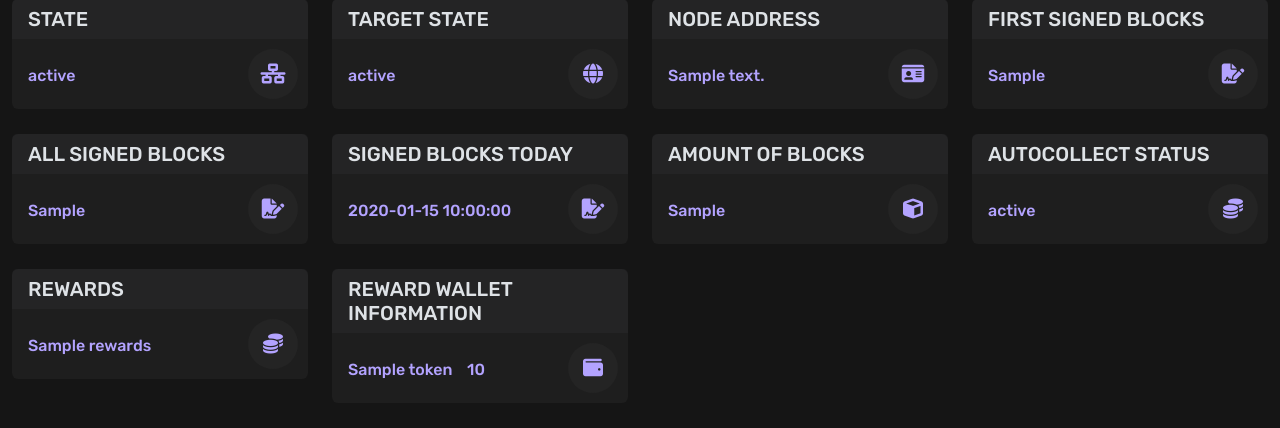
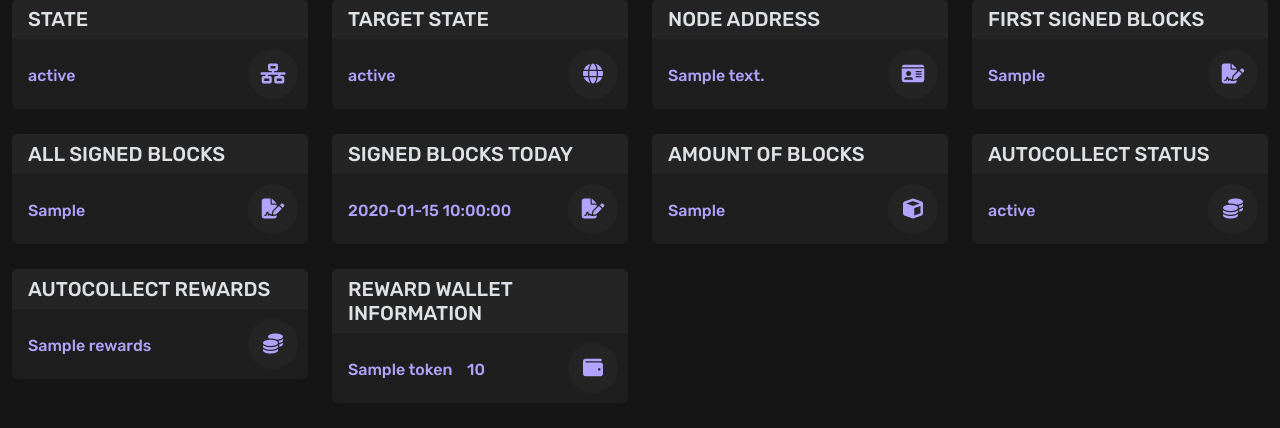
Before and after one commit to hyttmi/Cellframe, a Python web app: template cellframe-plugins/webui/templates/cards/template.html in a window 1280 px wide. Shown: the part 483-911 px from the top of the page. Run offline with Jinja, Linux system fonts and the light colour scheme; the template is opened without the code that fills it: most values are stand-ins (such as "Sample title", 1, 10 or a date in 2020); some libraries are stand-ins or nearby versions.

Commit message:
Rewards -> autocollect rewards

```diff
--- a/cellframe-plugins/webui/templates/cards/template.html
+++ b/cellframe-plugins/webui/templates/cards/template.html
@@ -250,7 +250,7 @@
 
             <div class="col-md-3">
                 <div class="card">
-                    <h5 class="card-header text-uppercase">Rewards</h5>
+                    <h5 class="card-header text-uppercase">autocollect rewards</h5>
                     <div class="card-body">
                         <h6 class="card-subtitle mb-2 text-body-secondary">{{ network.rewards }}</h6>
                     </div>
```
